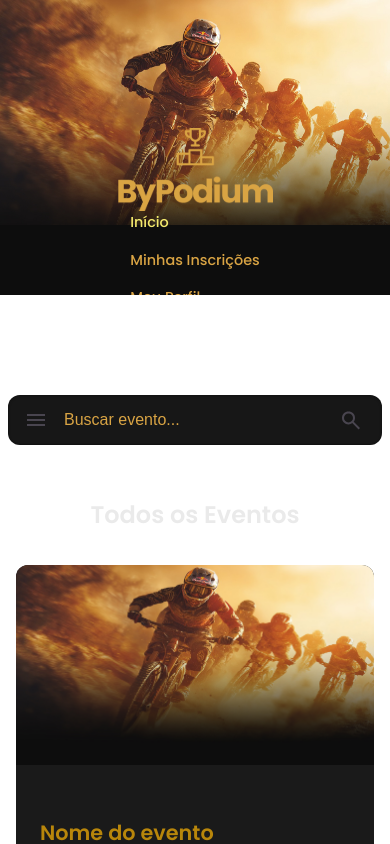
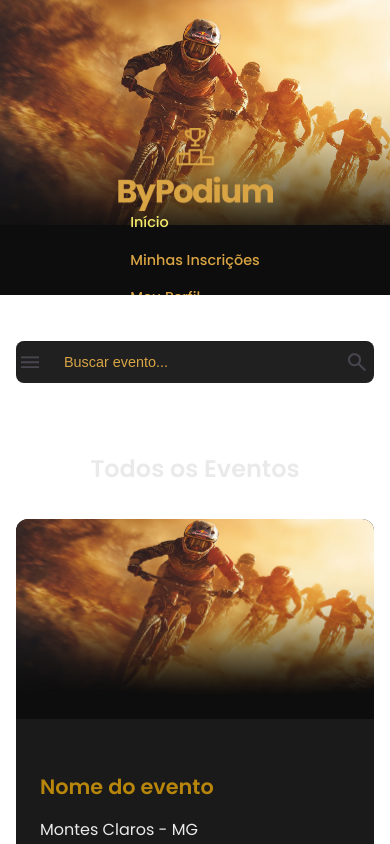
Before and after one commit to gabrielramos731/byPodium, a React (Vite) app in the folder frontend/: page / in a window 390 px wide. Shown: the top 844 px of the page. Built offline with nearby package versions, Linux system fonts and the light colour scheme.

Commit message:
feat: barra de busca componentizada

```diff
--- /dev/null
+++ b/frontend/src/components/SearchBar.css
@@ -0,0 +1,114 @@
+/* Barra de Busca */
+.search-section {
+  padding: 2rem 0;
+  display: flex;
+  justify-content: center;
+  margin-top: 100px;
+}
+
+.search-container {
+  display: flex;
+  justify-content: space-between;
+  align-items: center;
+  position: relative;
+  width: 100%;
+  max-width: 500px;
+}
+
+.search-container form {
+  position: relative;
+  width: 100%;
+  display: flex;
+  align-items: center;
+}
+
+.leading-button {
+  position: absolute;
+  height: 100%;
+  width: 3.5rem;
+  top: 50%;
+  transform: translateY(-50%);
+  background: none;
+  border: none;
+  cursor: pointer;
+  z-index: 2;
+  display: flex;
+  align-items: center;
+}
+
+.search-input {
+  width: 100%;
+  padding: 1rem 2rem 1rem 3.5rem;
+  border: none;
+  border-radius: 8px;
+  color: var(--yellow1);
+  background-color: #202020;
+  font-size: 1rem;
+  outline: none;
+  box-shadow: inset 0 1px 1px rgba(0, 0, 0, 0.2);
+}
+
+.search-input:focus {
+  box-shadow:
+    inset 0 1px 1px rgba(0, 0, 0, 0.2),
+    0 0 0 1px var(--yellow1);
+}
+
+.search-input::placeholder {
+  color: var(--yellow1);
+}
+
+.search-button {
+  position: absolute;
+  display: flex;
+  right: 0;
+  top: 50%;
+  transform: translateY(-50%);
+  background: none;
+  border: none;
+  cursor: pointer;
+  z-index: 2;
+}
+
+/* Efeitos hover */
+.leading-button img,
+.search-button img {
+  transition: transform 0.3s ease;
+}
+
+.leading-button:hover img {
+  transform: scale(1.1);
+}
+
+.search-button:hover img {
+  transform: scale(1.1);
+}
+
+/* Responsividade */
+@media (max-width: 768px) {
+  .search-section {
+    padding: 1.5rem 1rem;
+    margin-top: 50px;
+  }
+
+  .search-container {
+    max-width: 100%;
+  }
+}
+
+@media (max-width: 480px) {
+  .search-section {
+    padding: 1rem 0.5rem;
+    margin-top: 30px;
+  }
+
+  .search-input {
+    padding: 0.8rem 2rem 0.8rem 3rem;
+    font-size: 0.9rem;
+  }
+
+  .leading-button,
+  .search-button {
+    padding: 0.3rem;
+  }
+}
--- /dev/null
+++ b/frontend/src/components/SearchBar.jsx
@@ -0,0 +1,36 @@
+import searchIcon from "../assets/search-icon.svg";
+import leadingIcon from "../assets/Leading-icon.svg";
+import './SearchBar.css';
+
+function SearchBar({ placeholder = "Buscar evento...", onSearch, className = "" }) {
+  const handleSubmit = (e) => {
+    e.preventDefault();
+    if (onSearch) {
+      const searchTerm = e.target.search.value;
+      onSearch(searchTerm);
+    }
+  };
+
+  return (
+    <section className={`search-section ${className}`}>
+      <div className="search-container">
+        <form onSubmit={handleSubmit}>
+          <button type="button" className="leading-button">
+            <img src={leadingIcon} alt="leading-icon" />
+          </button>
+          <input
+            type="text"
+            name="search"
+            placeholder={placeholder}
+            className="search-input"
+          />
+          <button type="submit" className="search-button">
+            <img src={searchIcon} alt="search-icon" />
+          </button>
+        </form>
+      </div>
+    </section>
+  );
+}
+
+export default SearchBar;
--- a/frontend/src/pages/initialPage.css
+++ b/frontend/src/pages/initialPage.css
@@ -34,78 +34,6 @@
   flex-direction: column;
   justify-content: end;
   align-items: center;
-}
-
-/* Barra de Busca */
-.search-section {
-  display: flex;
-  justify-content: center;
-  margin-top: 100px;
-}
-
-.search-container {
-  display: flex;
-  justify-content: space-between;
-  align-items: center;
-  position: relative;
-  width: 100%;
-  max-width: 500px;
-}
-
-.search-input {
-  width: 100%;
-  padding: 1rem 2rem 1rem 3.5rem;
-  border: none;
-  border-radius: 12px;
-  color: var(--yellow1);
-  background-color: #171717;
-  font-size: 1rem;
-  outline: none;
-  /* Sombras mais sutis como na imagem */
-  box-shadow:
-    inset 0 1px 3px rgba(0, 0, 0, 0.3),    /* Sombra superior mais sutil */
-    inset 0 -1px 1px rgba(0, 0, 0, 0.2);   /* Sombra inferior bem leve */
-}
-
-.search-input:focus {
-  box-shadow:
-    inset 0 1px 3px rgba(0, 0, 0, 0.3),
-    inset 0 -1px 1px rgba(0, 0, 0, 0.2),
-    0 0 0 1px rgba(212, 175, 55, 0.5);     /* Borda dourada no foco */
-}
-
-.search-input::placeholder {
-  color: var(--yellow1);
-}
-
-.leading-button {
-  position: absolute;
-  height: 100%;
-  left: 0;
-  top: 50%;
-  transform: translateY(-50%);
-  background: none;
-  border: none;
-  cursor: pointer;
-  z-index: 2;
-  display: flex;
-  align-items: center;
-}
-
-.search-button {
-  position: absolute;
-  display: flex;
-  right: 0;
-  top: 50%;
-  transform: translateY(-50%);
-  background: none;
-  border: none;
-  cursor: pointer;
-}
-
-.search-button:hover img {
-  transform: scale(1.1); /* Aumenta a imagem em 20% */
-  transition: transform 0.3s ease-in; /* Transição suave */
 }
 
 /* Seções de Eventos */
--- a/frontend/src/pages/initialPage.jsx
+++ b/frontend/src/pages/initialPage.jsx
@@ -1,8 +1,7 @@
 import mainImage from "../assets/main-image.jpg";
 import mainLogo from "../assets/logo-main.svg";
 import Navigation from "../components/Navigation";
-import searchIcon from "../assets/search-icon.svg";
-import leadingIcon from "../assets/Leading-icon.svg"
+import SearchBar from "../components/SearchBar";
 import "./initialPage.css";
 
 function InitialPage() {
@@ -18,21 +17,7 @@
         </div>
       </section>
 
-      <section className="search-section">
-        <div className="search-container">
-          <button className="leading-button">
-            <img src={leadingIcon} alt="leading-icon" />
-          </button>
-          <input
-            type="text"
-            placeholder="Buscar evento..."
-            className="search-input"
-          />
-          <button className="search-button">
-            <img src={searchIcon} alt="search-icon" />
-          </button>
-        </div>
-      </section>
+      <SearchBar />
 
       {/* Todos os Eventos */}
       <section className="events-section">
```
